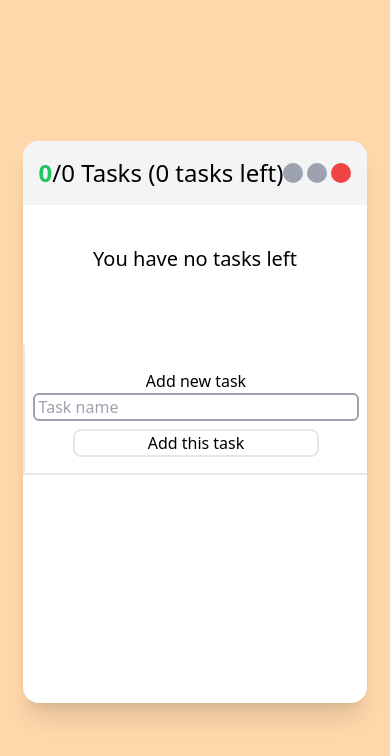
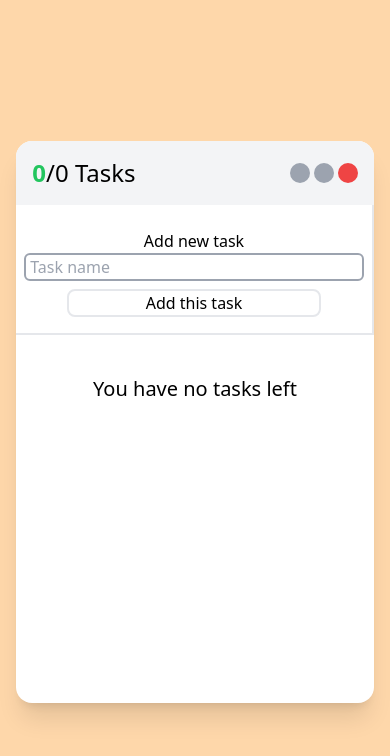
Before and after one commit to majorek31/react-todo-app, a React (Vite) app: page / in a window 390 px wide. Shown: the top 756 px of the page. Built offline with nearby package versions, Linux system fonts and the light colour scheme.

Commit message:
feat: improve responsiveness

```diff
--- a/src/App.tsx
+++ b/src/App.tsx
@@ -11,10 +11,10 @@ function App() {
       <CenteredBox>
         <Header />
         <div className="lg:flex h-full">
-          <TodoList />
           <Sidebar>
             <AddTaskForm />
           </Sidebar>
+          <TodoList />
         </div>
       </CenteredBox>
     </TodoProvider>
--- a/src/components/CenteredBox.tsx
+++ b/src/components/CenteredBox.tsx
@@ -7,7 +7,7 @@ type CenteredBoxProps = {
 export default function CenteredBox({ children }: CenteredBoxProps) {
   return (
     <div className="flex items-center justify-center h-screen bg-orange-200">
-      <div className="bg-white text-black sm:w-full lg:w-1/2 h-2/3 rounded-2xl shadow-xl overflow-hidden">
+      <div className="bg-white text-black max-lg:w-11/12 md:w-3/6 h-2/3 rounded-2xl shadow-xl overflow-hidden">
         {children}
       </div>
     </div>
--- a/src/components/Header.tsx
+++ b/src/components/Header.tsx
@@ -16,7 +16,10 @@ export default function Header() {
     <header className="bg-gray-100 p-4 flex items-center justify-between">
       <p className="text-2xl">
         <span className="font-bold text-green-500">{completedTasks}</span>/
-        {todos.length} Tasks ({todos.length - completedTasks} tasks left)
+        {todos.length} Tasks{" "}
+        <span className="max-lg:hidden">
+          ({todos.length - completedTasks} tasks left){" "}
+        </span>
       </p>
       <div className="flex items-center justify-between">
         <div className="w-5 h-5 bg-gray-400 rounded-xl"></div>
--- a/src/components/Sidebar.tsx
+++ b/src/components/Sidebar.tsx
@@ -6,7 +6,7 @@ type SidebarProps = {
 
 export default function Sidebar(props: SidebarProps) {
   return (
-    <div className="lg:w-1/3 sm:w-full lg:h-full flex justify-between border-l-2 m-0">
+    <div className="lg:w-1/3 sm:w-full lg:h-full flex justify-between border-r-2 m-0">
       {props.children}
     </div>
   );
--- a/src/components/TodoList.tsx
+++ b/src/components/TodoList.tsx
@@ -5,7 +5,7 @@ export default function TodoList() {
   const { state } = useTodos();
   const { todos } = state;
   return (
-    <div className="lg:w-2/3 sm:w-full lg:h-full flex flex-col pb-8 overflow-y-scroll custom-scrollbar">
+    <div className="lg:w-2/3 sm:w-full h-full flex flex-col pb-8 overflow-y-scroll ">
       {todos.length ? (
         todos.map((todo) => <TodoEntry key={todo.id} todo={todo} />)
       ) : (
```
